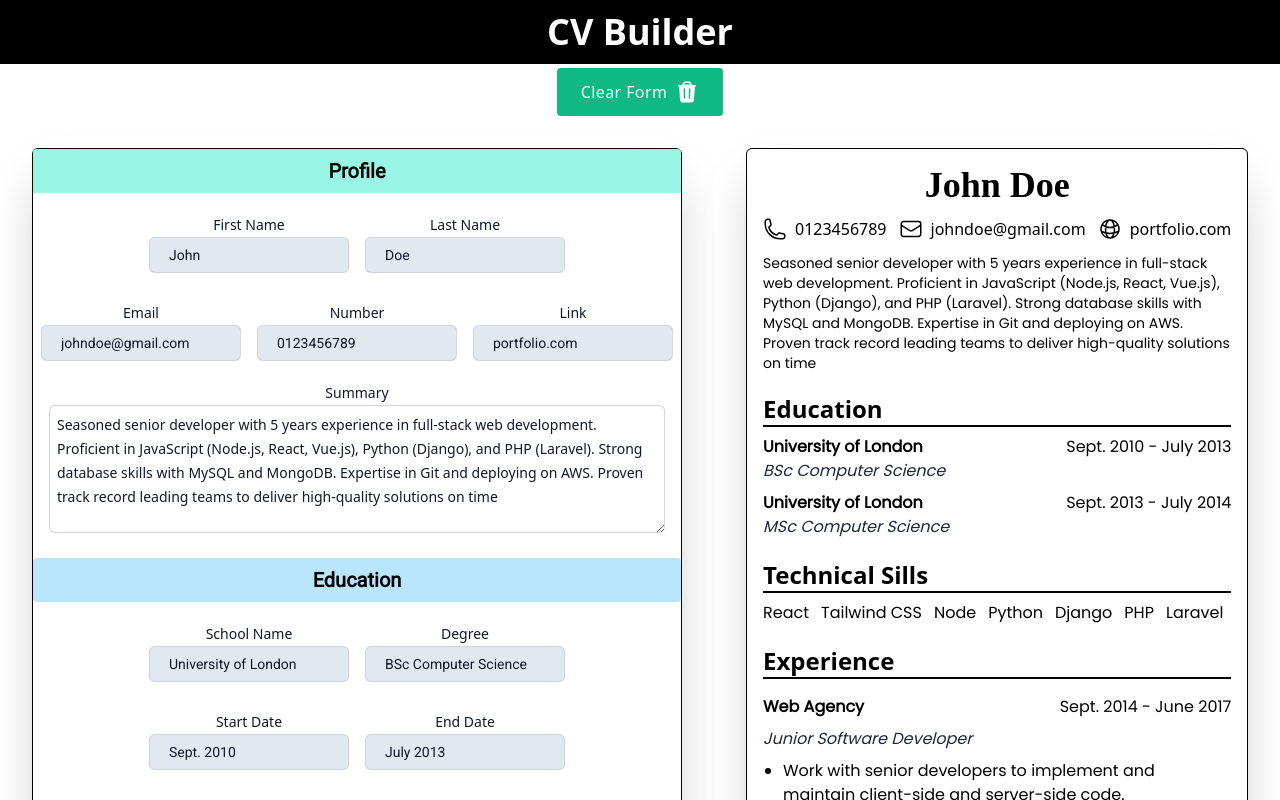
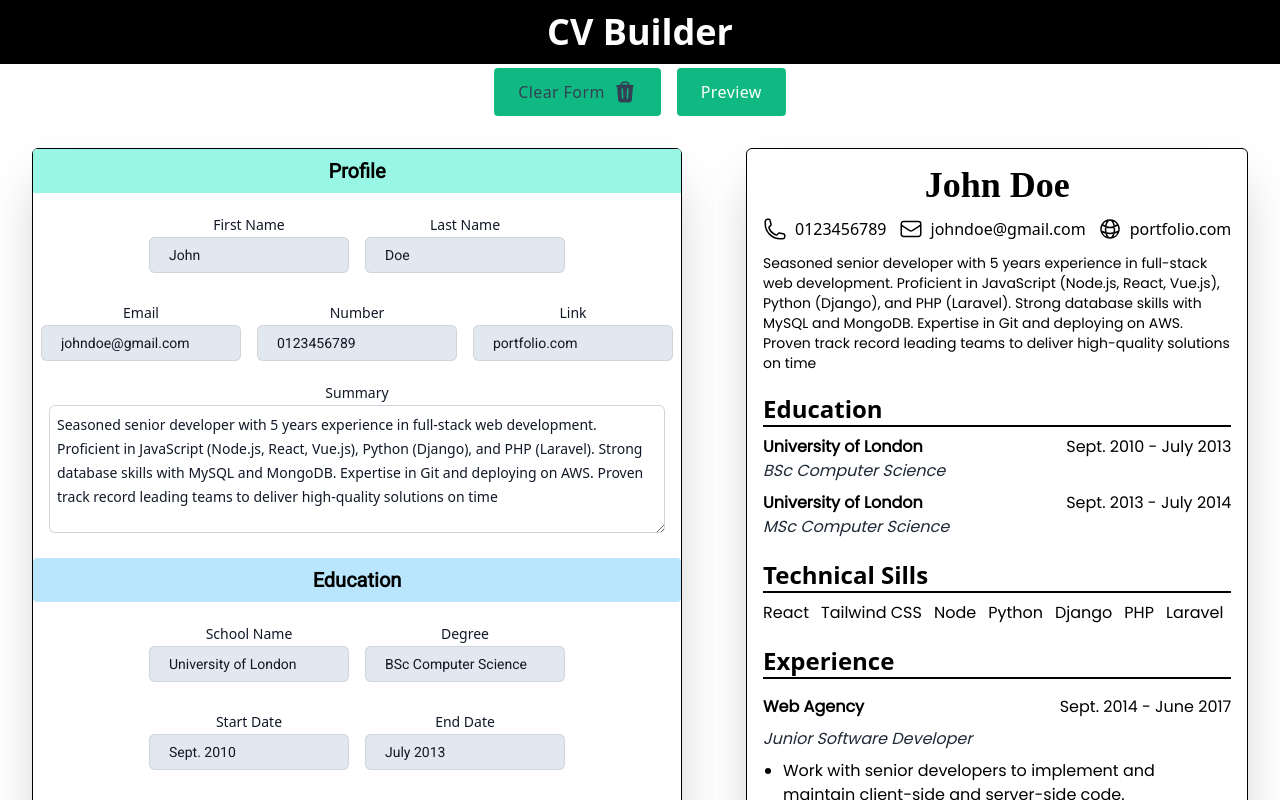
Before and after one commit to h4m24-a/cv-builder, a React (Vite) app: page / in a window 1280 px wide. Shown: the top 800 px of the page. Built offline with nearby package versions, Linux system fonts and the light colour scheme; a web font is replaced by a local one.

Commit message:
added a preview button that toggles between edit and preview

```diff
--- a/src/App.jsx
+++ b/src/App.jsx
@@ -8,6 +8,10 @@ import Experience from "./components/Experience";
 import Skills from "./components/Skills";
 
 function App() {
+
+
+  const [viewPreview, setViewPreview] = useState(false);
+
   // Profile
   const [firstName, setFirstName] = useState("John");
   const [lastName, setLastName] = useState("Doe");
@@ -156,8 +160,8 @@ setSkill([
         </h1>
 
 
-        <div className="flex justify-center mt-1">
-            <button type="button" onClick={clearForm} className="inline-flex items-center justify-center h-12 gap-2 px-6 text-md font-medium tracking-wide text-white transition duration-300 rounded focus-visible:outline-none whitespace-nowrap bg-emerald-500 hover:bg-emerald-600 focus:bg-emerald-700 disabled:cursor-not-allowed disabled:border-emerald-300 disabled:bg-emerald-300 disabled:shadow-none">
+        <div className="flex justify-center gap-4 mt-1">
+            <button type="button" onClick={clearForm} className="inline-flex items-center justify-center h-12 gap-2 px-6 text-md font-medium tracking-wide text-slate-700 transition duration-300 rounded focus-visible:outline-none whitespace-nowrap bg-emerald-500 hover:bg-emerald-600 focus:bg-emerald-700 disabled:cursor-not-allowed disabled:border-emerald-300 disabled:bg-emerald-300 disabled:shadow-none">
               <span>Clear Form</span>
               <span className="relative only:-mx-6">
               <svg xmlns="http://www.w3.org/2000/svg" viewBox="0 0 24 24" fill="currentColor" class="w-6 h-6">
@@ -165,11 +169,19 @@ setSkill([
               </svg>
               </span>
             </button>
+            <button
+              type="button"
+              onClick={() => setViewPreview(!viewPreview)}
+              className="inline-flex items-center justify-center h-12 gap-2 px-6 text-md font-medium tracking-wide text-white transition duration-300 rounded focus-visible:outline-none whitespace-nowrap bg-emerald-500 hover:bg-emerald-600 focus:bg-emerald-700 disabled:cursor-not-allowed disabled:border-emerald-300 disabled:bg-emerald-300 disabled:shadow-none"
+            >
+              {viewPreview ? 'Edit' : 'Preview'}
+            </button>
         </div>
 
 
         <div className="h-screen sm: flex flex-col lg:flex-row ">
           {/* Left Page */}
+          {viewPreview ? null : (
           <div id="editor" className=" flex-1 bg-white p-8 text-sm">
             <div className="shadow-2xl  rounded-md border border-black ">
               <Profile
@@ -205,6 +217,7 @@ setSkill([
               />
             </div>
           </div>
+          )}
 
           {/* Right Page */}
           <div id="cvPreview" className=" flex-1  bg-white p-8">
```
